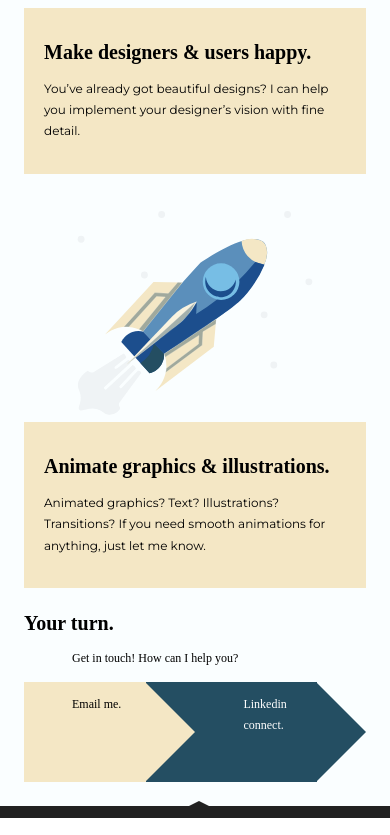
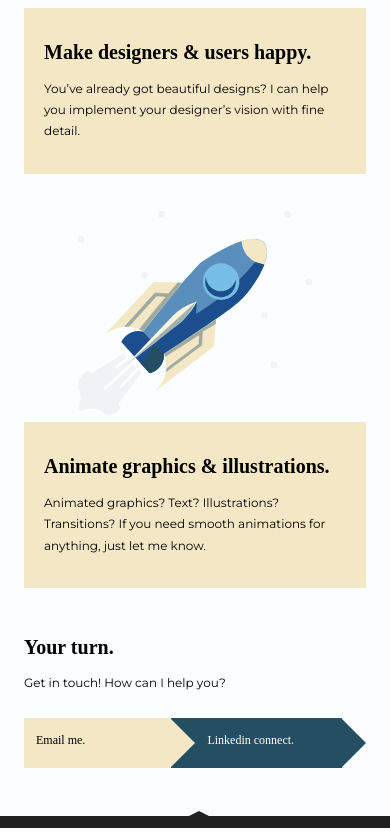
Before and after one commit to Anisha7/my-portfolio, a React (Create React App) app: page / in a window 390 px wide. Shown: the part 1186-2021 px from the top of the page. Built offline with nearby package versions, Linux system fonts and the light colour scheme.

Commit message:
styles for table

```diff
--- a/src/components/Home/components/Contact/styles.css
+++ b/src/components/Home/components/Contact/styles.css
@@ -11,9 +11,6 @@
 .contact p {
     line-height: 35pt;
     font-size: 24px;
-    padding-left: 48px;
-    font-family: 'Montserrat-medium';
-    vertical-align: center;
 }
 
 .contact .two p {
@@ -24,6 +21,12 @@
     display: flex;
     width: 100%;
     height: 100px;
+    margin-top: 48px;
+}
+
+.table p {
+    padding-left: 48px;
+    font-family: 'Montserrat-medium';
 }
 
 .table .one {
@@ -66,10 +69,18 @@
     background: transparent;
 }
 
+@media (max-width: 1000px) {
+    .table p {
+        padding-left: 22px;
+        font-size: 22px;
+    }
+
+}
+
 @media (max-width: 700px) {
     .contact {
-        margin-bottom: 24px;
-        margin-top: 24px;
+        margin-bottom: 48px;
+        margin-top: 48px;
     }
 
     .contact h1 {
@@ -80,4 +91,33 @@
         line-height: 16pt;
         font-size: 12px;
     }
+
+    .table {
+        height: 50px;
+        margin-top: 24px;
+    }
+
+    .table p {
+        padding-left: 12px;
+    }
+
+    /* first triangle */
+    .triangle {
+        width: 0px;
+        height: 0px;
+        border-style: solid;
+        border-width: 25px 0 25px 25px;
+        border-color: transparent transparent transparent #f4e7c5;
+
+        margin-left: -0.2px;
+    }
+
+    /* second triangle */
+    .triangle-two {
+        width: 0px;
+        height: 0px;
+        border-style: solid;
+        border-width: 25px 0 25px 25px;
+        margin-left: -1px;
+    }
 }
```
